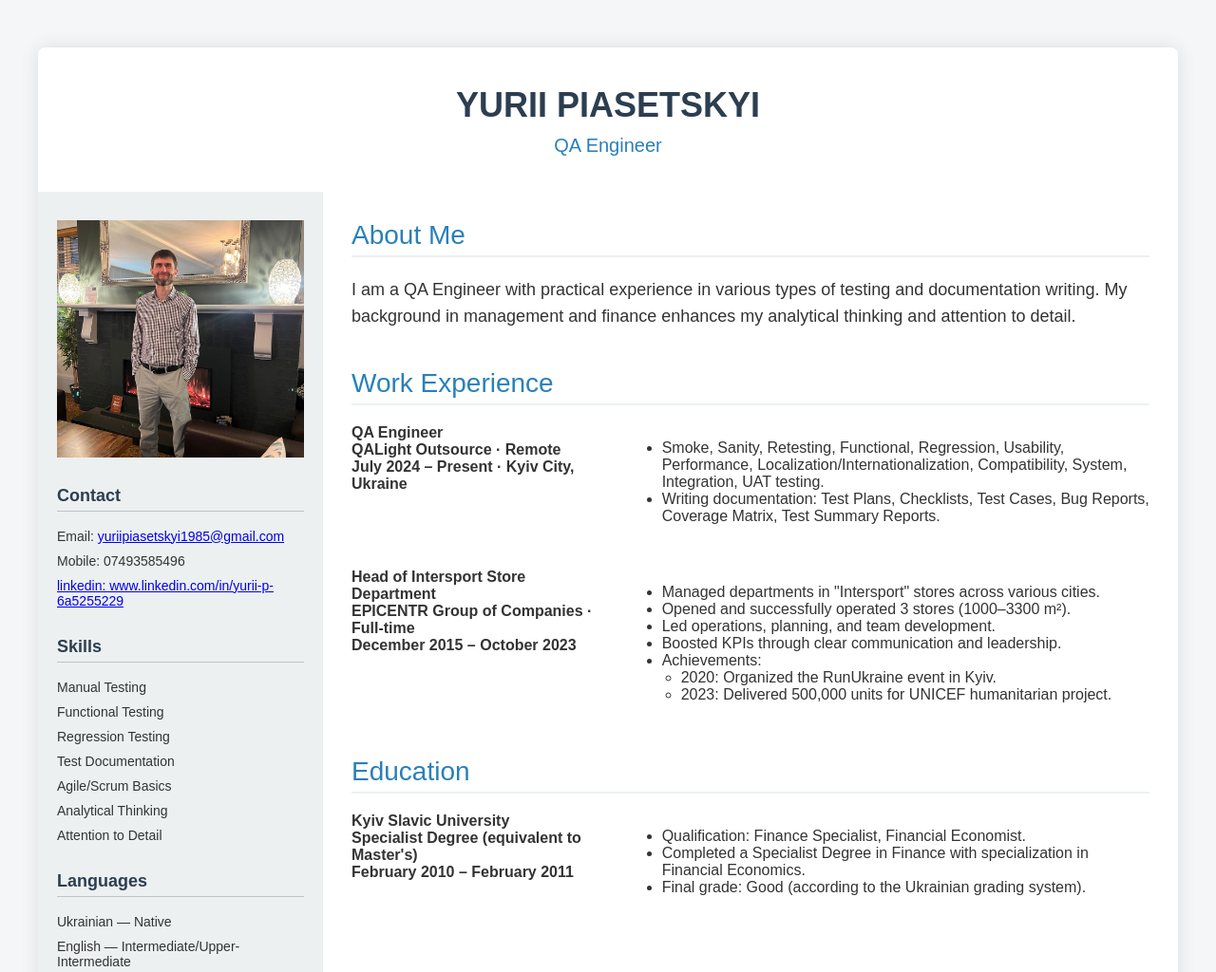
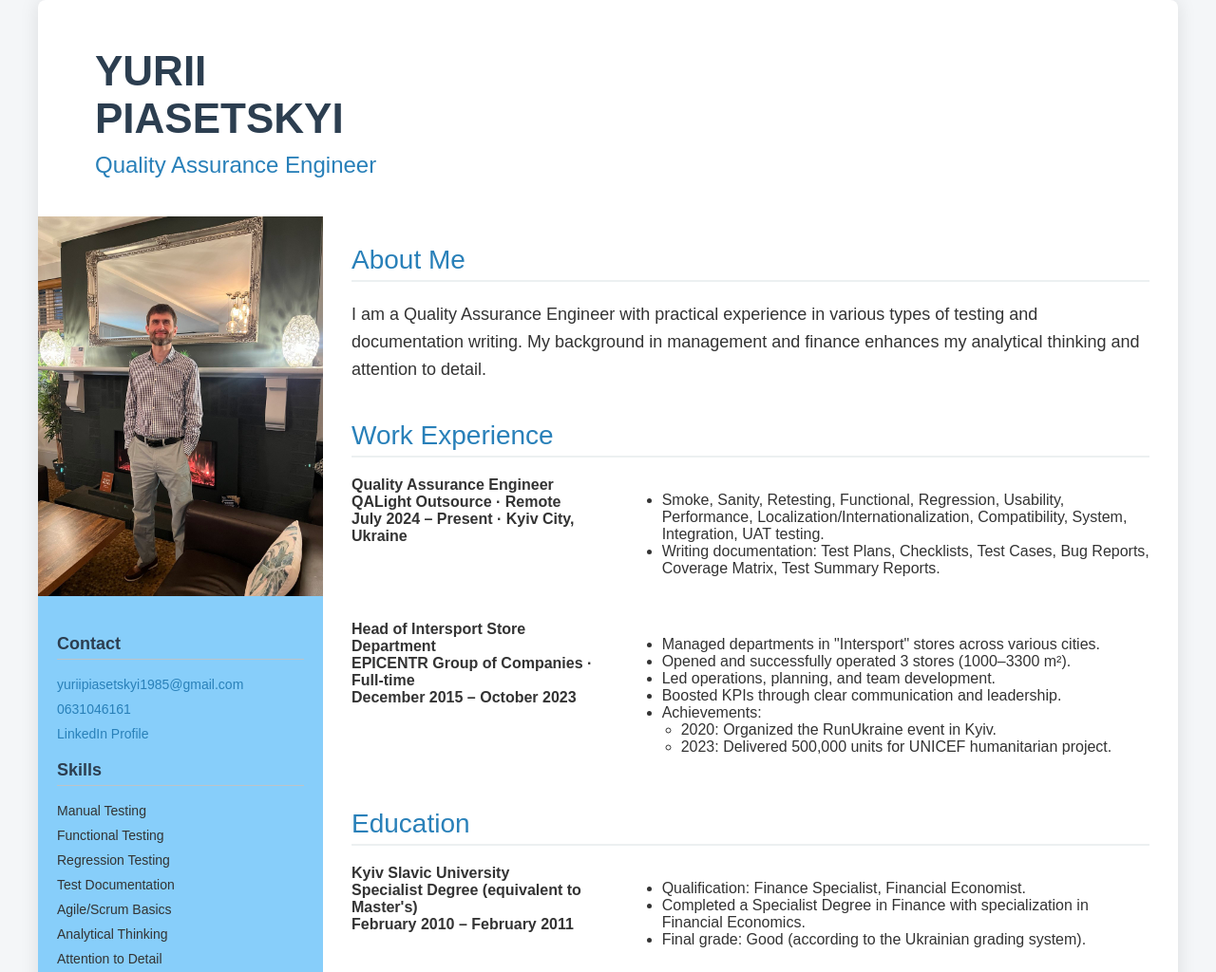
Before and after one commit to Yurajans/resume, a plain HTML site: page index.html in a window 1280 px wide. Shown: the top 1024 px of the page at 95% size. Drawn offline with Linux system fonts and the light colour scheme.

Commit message:
Update index.html

```diff
--- a/index.html
+++ b/index.html
@@ -3,7 +3,7 @@
 
 <head>
   <meta charset="UTF-8">
-  <title>Yurii Piasetskyi - QA Engineer</title>
+  <title>Yurii Piasetskyi - Quality Assurance Engineer</title>
   <style>
     body {
       margin: 0;
@@ -14,31 +14,31 @@
 
     .container {
       display: flex;
+      flex-direction: column;
       max-width: 1200px;
-      margin: 50px auto;
+      margin: 0 auto;
       background: #fff;
       box-shadow: 0 0 20px rgba(0, 0, 0, 0.1);
       border-radius: 8px;
       overflow: hidden;
-      flex-direction: column;
     }
 
     .header {
-      background-color: #fff;
-      text-align: center;
-      padding: 40px 20px 20px 20px;
+      text-align: left;
+      padding: 50px 30px 20px 60px;
     }
 
     .header h1 {
       margin: 0;
-      font-size: 36px;
+      font-size: 44px;
       color: #2c3e50;
       text-transform: uppercase;
+      white-space: pre-line;
     }
 
     .header h2 {
       margin-top: 10px;
-      font-size: 20px;
+      font-size: 24px;
       color: #2980b9;
       font-weight: normal;
     }
@@ -49,39 +49,48 @@
     }
 
     .sidebar {
-      background-color: #ecf0f1;
+      background-color: #87CEFA;
       width: 300px;
-      padding: 30px 20px;
+      padding: 0;
       box-sizing: border-box;
       text-align: center;
+      display: flex;
+      flex-direction: column;
     }
 
     .sidebar img {
       width: 100%;
-      height: 250px;
+      height: 100%;
       object-fit: cover;
-      display: block;
-      margin-bottom: 30px;
+      flex-grow: 1;
     }
 
-    .sidebar h3 {
-      margin-top: 30px;
+    .sidebar-content {
+      padding: 20px;
+      text-align: left;
+    }
+
+    .sidebar-content h3 {
       font-size: 18px;
       color: #2c3e50;
       border-bottom: 1px solid #bdc3c7;
       padding-bottom: 5px;
-      text-align: left;
+      margin-top: 20px;
     }
 
-    .sidebar ul {
+    .sidebar-content ul {
       list-style: none;
       padding: 0;
-      text-align: left;
     }
 
-    .sidebar ul li {
+    .sidebar-content ul li {
       margin-bottom: 10px;
       font-size: 14px;
+    }
+
+    .sidebar-content a {
+      color: #2980b9;
+      text-decoration: none;
     }
 
     .content {
@@ -138,20 +147,21 @@
 <div class="container">
 
   <div class="header">
-    <h1>Yurii Piasetskyi</h1>
-    <h2>QA Engineer</h2>
+    <h1>    Yurii
+    Piasetskyi</h1>
+    <h2>Quality Assurance Engineer</h2>
   </div>
 
   <div class="main">
 
     <div class="sidebar">
-      <img src="your-photo.JPG" alt="Your Photo">
-
+      <img src="your-photo.jpg" alt="Your Photo">
+      <div class="sidebar-content">
         <h3>Contact</h3>
         <ul>
-        <li>Email: <a href="mailto:yuriipiasetskyi1985@gmail.com">yuriipiasetskyi1985@gmail.com</a>
-        <li>Mobile: 07493585496</li>
-        <li><a href="https://www.linkedin.com/in/yurii-p-6a5255229" target="_blank">linkedin: www.linkedin.com/in/yurii-p-6a5255229</a></li>
+          <li><a href="mailto:yuriipiasetskyi1985@gmail.com">yuriipiasetskyi1985@gmail.com</a></li>
+          <li><a href="tel:0631046161">0631046161</a></li>
+          <li><a href="https://www.linkedin.com/in/yurii-p-6a5255229" target="_blank">LinkedIn Profile</a></li>
         </ul>
 
         <h3>Skills</h3>
@@ -171,13 +181,14 @@
           <li>English — Intermediate/Upper-Intermediate</li>
         </ul>
       </div>
+    </div>
 
     <div class="content">
 
       <div class="section">
         <div class="section-title">About Me</div>
         <div class="about-me">
-          <p>I am a QA Engineer with practical experience in various types of testing and documentation writing. My background in management and finance enhances my analytical thinking and attention to detail.</p>
+          <p>I am a Quality Assurance Engineer with practical experience in various types of testing and documentation writing. My background in management and finance enhances my analytical thinking and attention to detail.</p>
         </div>
       </div>
 
@@ -187,7 +198,7 @@
 
           <div class="experience-item">
             <div>
-              QA Engineer<br>
+              Quality Assurance Engineer<br>
               QALight Outsource · Remote<br>
               July 2024 – Present · Kyiv City, Ukraine
             </div>
```
Lines whose indentation alone changed are shown as unchanged.
